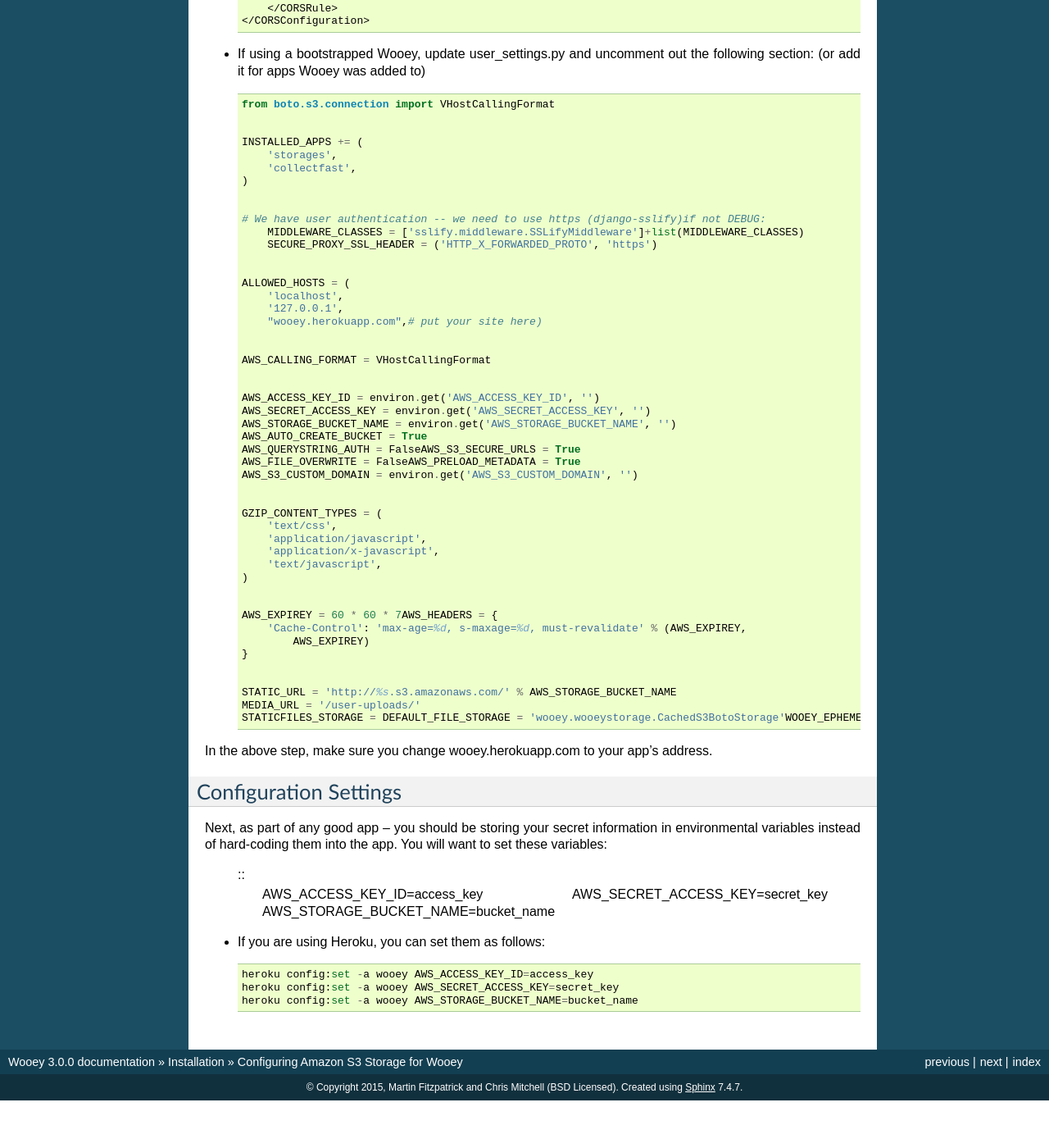
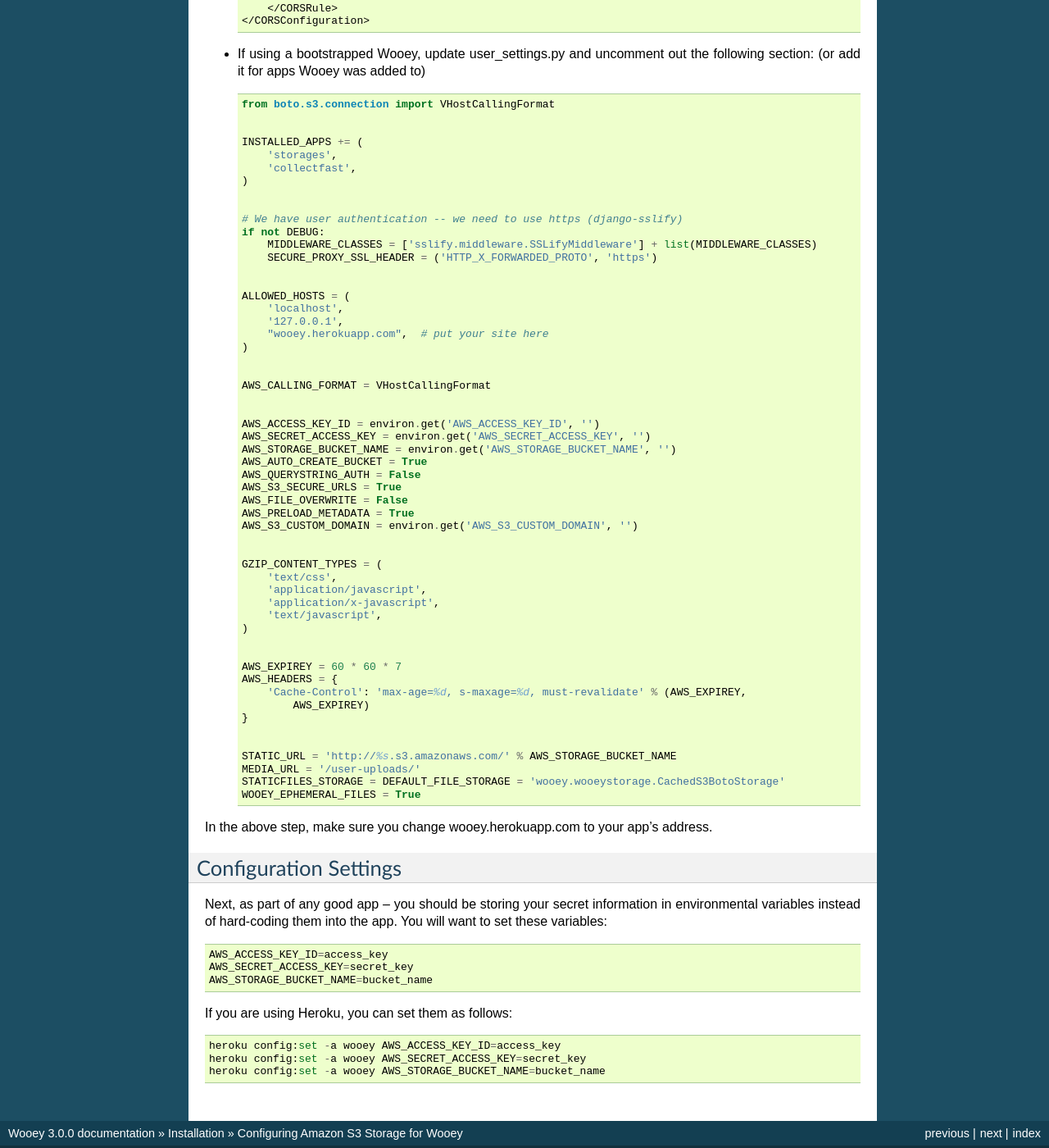
Before and after one commit to wooey/Wooey, a Sphinx documentation site: the page built from docs/aws.rst, in a window 1280 px wide and 1400 px high, scrolled down 621 px. Shown: the whole window at 82% size. Built offline with Sphinx 7.4.7, drawn with Linux system fonts in a browser that asks for light colours; pages that are not in the unit, such as notebooks, are missing from menus; before the commit the page ends 1963 px from its top, so only the background shows below that.

Commit message:
Split joined lines and reindent others
The newlines between some lines in the code examples had disappeared. Also changes which line the code marker is on for some lines.

```diff
--- a/docs/aws.rst
+++ b/docs/aws.rst
@@ -50,15 +50,17 @@
         )
 
 
-        # We have user authentication -- we need to use https (django-sslify)if not DEBUG:
-            MIDDLEWARE_CLASSES = ['sslify.middleware.SSLifyMiddleware']+list(MIDDLEWARE_CLASSES)
+        # We have user authentication -- we need to use https (django-sslify)
+        if not DEBUG:
+            MIDDLEWARE_CLASSES = ['sslify.middleware.SSLifyMiddleware'] + list(MIDDLEWARE_CLASSES)
             SECURE_PROXY_SSL_HEADER = ('HTTP_X_FORWARDED_PROTO', 'https')
 
 
         ALLOWED_HOSTS = (
             'localhost',
             '127.0.0.1',
-            "wooey.herokuapp.com",# put your site here)
+            "wooey.herokuapp.com",  # put your site here
+        )
 
 
         AWS_CALLING_FORMAT = VHostCallingFormat
@@ -68,8 +70,10 @@
         AWS_SECRET_ACCESS_KEY = environ.get('AWS_SECRET_ACCESS_KEY', '')
         AWS_STORAGE_BUCKET_NAME = environ.get('AWS_STORAGE_BUCKET_NAME', '')
         AWS_AUTO_CREATE_BUCKET = True
-        AWS_QUERYSTRING_AUTH = FalseAWS_S3_SECURE_URLS = True
-        AWS_FILE_OVERWRITE = FalseAWS_PRELOAD_METADATA = True
+        AWS_QUERYSTRING_AUTH = False
+        AWS_S3_SECURE_URLS = True
+        AWS_FILE_OVERWRITE = False
+        AWS_PRELOAD_METADATA = True
         AWS_S3_CUSTOM_DOMAIN = environ.get('AWS_S3_CUSTOM_DOMAIN', '')
 
 
@@ -81,7 +85,8 @@
         )
 
 
-        AWS_EXPIREY = 60 * 60 * 7AWS_HEADERS = {
+        AWS_EXPIREY = 60 * 60 * 7
+        AWS_HEADERS = {
             'Cache-Control': 'max-age=%d, s-maxage=%d, must-revalidate' % (AWS_EXPIREY,
                 AWS_EXPIREY)
         }
@@ -89,24 +94,23 @@
 
         STATIC_URL = 'http://%s.s3.amazonaws.com/' % AWS_STORAGE_BUCKET_NAME
         MEDIA_URL = '/user-uploads/'
-        STATICFILES_STORAGE = DEFAULT_FILE_STORAGE = 'wooey.wooeystorage.CachedS3BotoStorage'WOOEY_EPHEMERAL_FILES = True
+        STATICFILES_STORAGE = DEFAULT_FILE_STORAGE = 'wooey.wooeystorage.CachedS3BotoStorage'
+        WOOEY_EPHEMERAL_FILES = True
 
 In the above step, make sure you change wooey.herokuapp.com to your app's address.
 
 Configuration Settings
 ----------------------
 
-Next, as part of any good app -- you should be storing your secret information in environmental variables instead of hard-coding them into the app. You will want to
-set these variables:
+Next, as part of any good app -- you should be storing your secret information in environmental
+variables instead of hard-coding them into the app. You will want to set these variables::
 
-  ::
     AWS_ACCESS_KEY_ID=access_key
     AWS_SECRET_ACCESS_KEY=secret_key
     AWS_STORAGE_BUCKET_NAME=bucket_name
 
-* If you are using Heroku, you can set them as follows:
-  ::
+If you are using Heroku, you can set them as follows::
 
-      heroku config:set -a wooey AWS_ACCESS_KEY_ID=access_key
-      heroku config:set -a wooey AWS_SECRET_ACCESS_KEY=secret_key
-      heroku config:set -a wooey AWS_STORAGE_BUCKET_NAME=bucket_name
+    heroku config:set -a wooey AWS_ACCESS_KEY_ID=access_key
+    heroku config:set -a wooey AWS_SECRET_ACCESS_KEY=secret_key
+    heroku config:set -a wooey AWS_STORAGE_BUCKET_NAME=bucket_name
```
